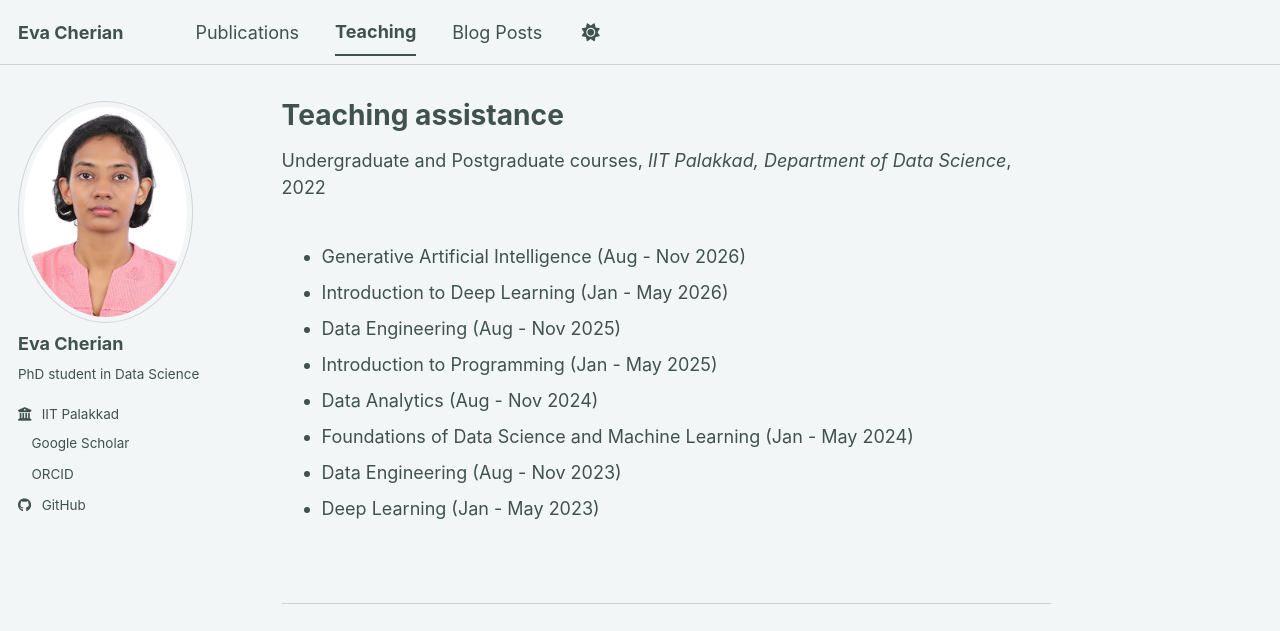
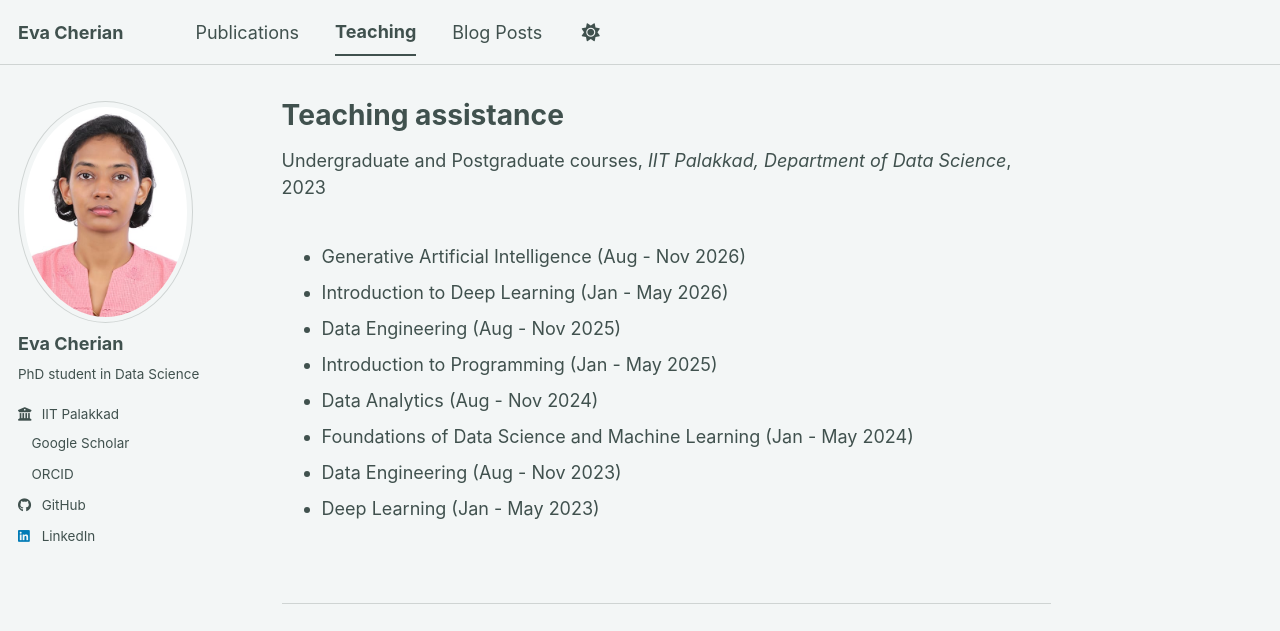
Before and after one commit to evacherian/evacherian.github.io, a Jekyll site: the page built from _teaching/2022-ta-iitpkd.md, in a window 1280 px wide and 1015 px high. Shown: the top 631 px of the window. Built offline with Jekyll 4.4.1, drawn with Linux system fonts in a browser that asks for light colours; a style sheet for code colours, icons or effects is not loaded.

Commit message:
updated social media

```diff
--- a/_config.yml
+++ b/_config.yml
@@ -66,7 +66,7 @@ author:
   keybase          : # Username
   instagram        : # Username
   lastfm           : # Username
-  linkedin         : # Username
+  linkedin         : eva-c-602908204
   mastodon         : # URL
   medium           : # URL
   pinterest        : # Username
--- a/_teaching/2022-ta-iitpkd.md
+++ b/_teaching/2022-ta-iitpkd.md
@@ -4,7 +4,7 @@ collection: teaching
 type: "Undergraduate and Postgraduate courses"
 permalink: /teaching/2026-iitpkd-teaching
 venue: "IIT Palakkad, Department of Data Science"
-date: 2022-01-10
+date: 2023-01-10
 location: "Palakkad"
 ---
 
```
